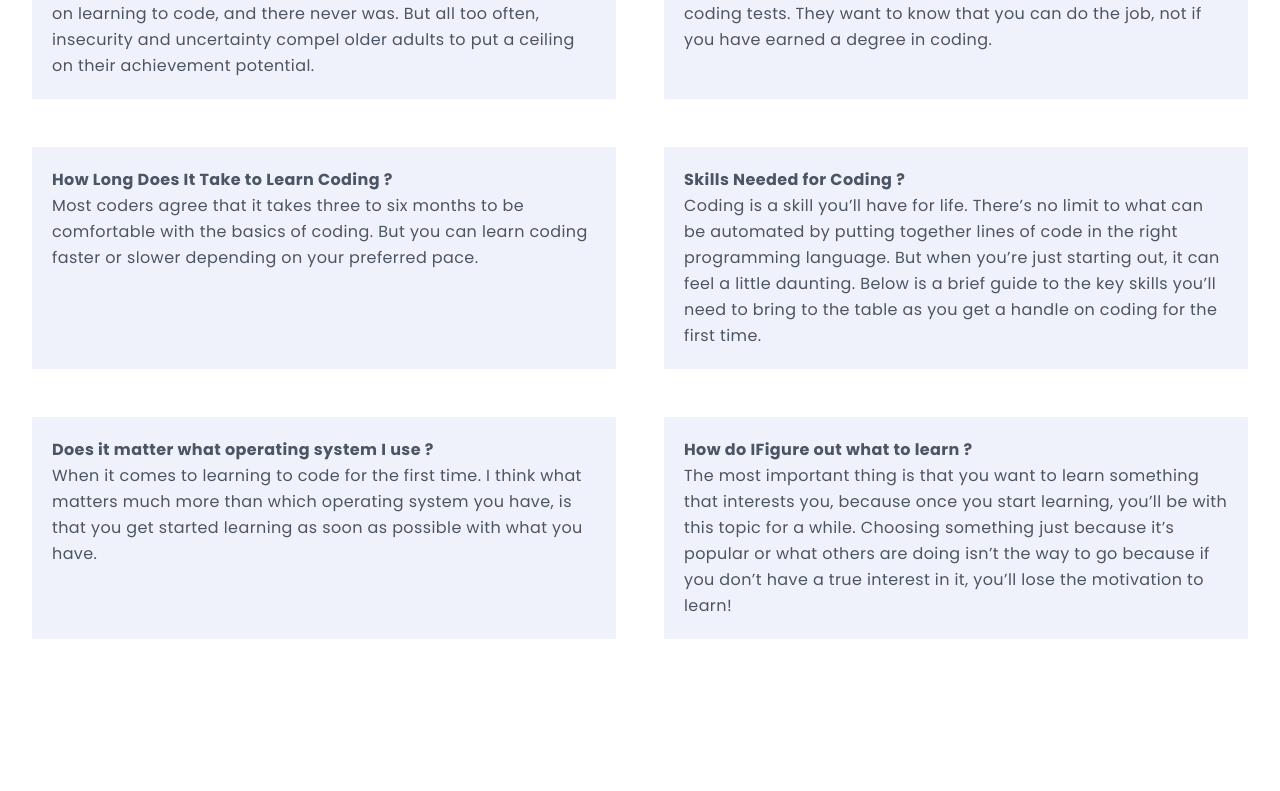
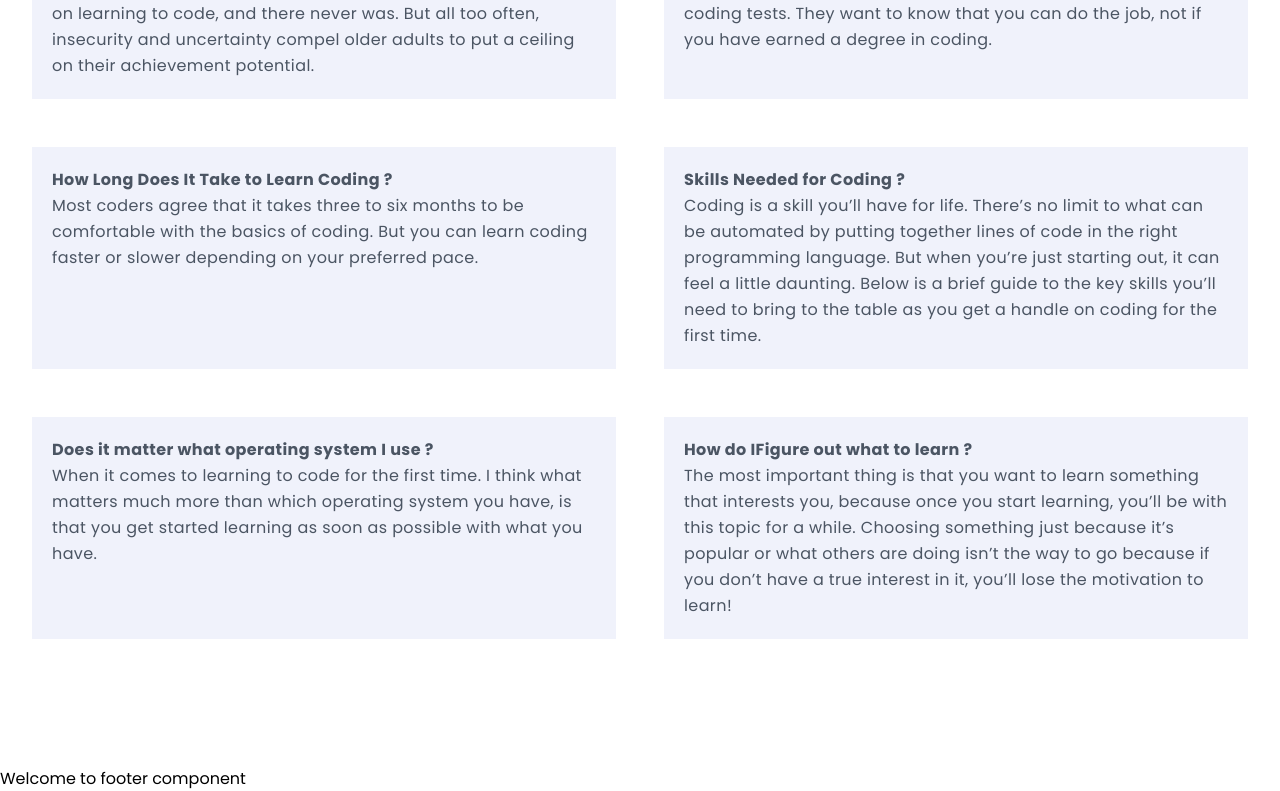
Before and after one commit to Clifftech123/find-twitter-mentor, a React (Vite) app: page / in a window 1280 px wide. Shown: the part 3343-4134 px from the top of the page. Before the commit the page ends 4110 px from the top, so only its background shows below. Built offline with nearby package versions, Linux system fonts and the light colour scheme.

Commit message:
Rendering of footer component

```diff
--- a/src/App.jsx
+++ b/src/App.jsx
@@ -4,11 +4,13 @@ import HomePage from "./Pages/Home/Homepage";
 import FindMentor from "./Pages/FindMentor/FindMentor";
 import CommunityPage from "./Pages/Communities/CommunityPage";
 import TechStackPage from "./Pages/TechStack/TechStackPage";
+import Footer from "./Components/Footer/Footer";
 
 const App = () => {
 	return (
 		<>
 			<div className="font-Poppins  ">
+				{/* MAIN NAVBAR ON THE PAGE */}
 				<Nav />
 				<Routes>
 					<Route exact path="/" element={<HomePage />} />
@@ -16,6 +18,8 @@ const App = () => {
 					<Route exact path="/communities" element={<CommunityPage />} />
 					<Route exact path="/techStack" element={<TechStackPage />} />
 				</Routes>
+				{/* FOOTER */}
+				<Footer/>
 			</div>
 		</>
 	);
```
